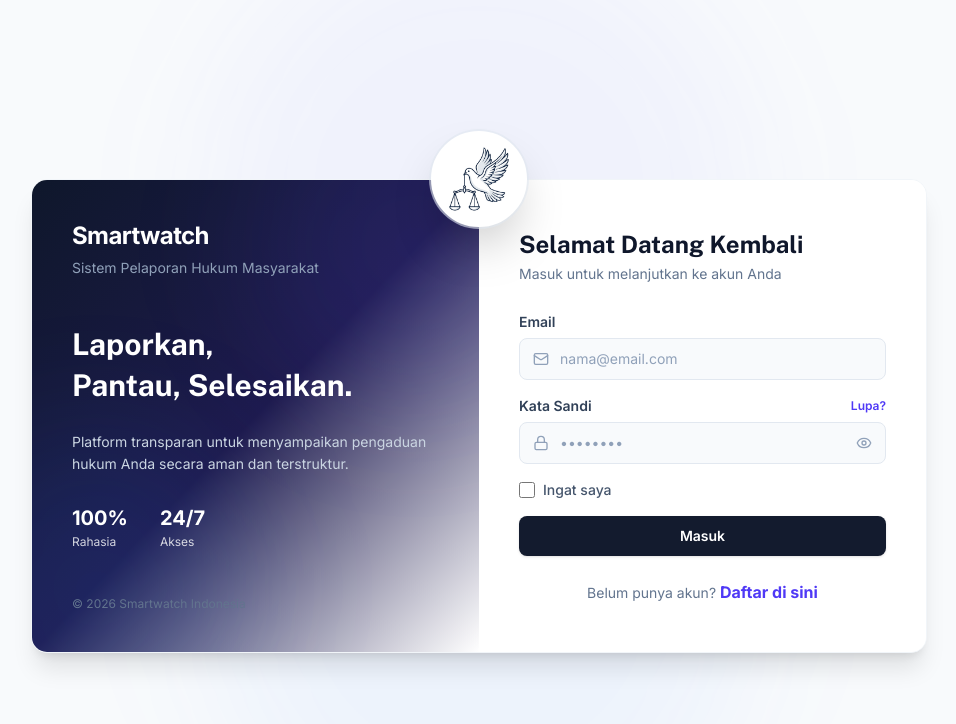
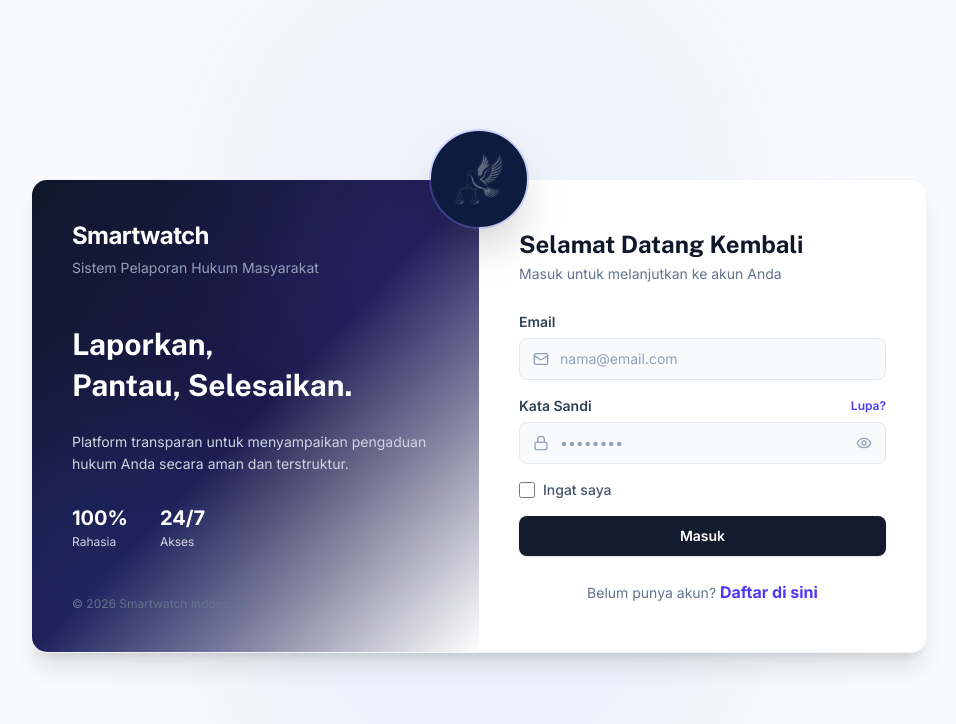
Before and after one commit to deysenwj/Smartwatch, a React (Vite) app: page / in a window 1280 px wide. Shown: the top 724 px of the page, without its empty margins (161-1117 px from the left). Built offline with nearby package versions, Linux system fonts and the light colour scheme.

Commit message:
Logo dove: dark navy bg #0d1b3e, seamless container all components

```diff
--- a/src/app/components/AdminPage.tsx
+++ b/src/app/components/AdminPage.tsx
@@ -640,8 +640,8 @@ export function AdminPage({ user, notifs, onRefreshNotifs, isDark, onToggleDark,
         {/* Logo */}
         <div className="flex items-center justify-between px-5 h-16 border-b border-slate-800 shrink-0">
           <div className="flex items-center gap-3">
-            <div className="w-9 h-9 bg-white rounded-lg flex items-center justify-center shrink-0 overflow-hidden shadow border border-slate-700">
-              <img src={systemLogo} alt="Logo" className="w-[85%] h-[85%] object-contain" />
+            <div className="w-9 h-9 bg-[#0d1b3e] rounded-lg flex items-center justify-center shrink-0 overflow-hidden shadow-md">
+              <img src={systemLogo} alt="Logo" className="w-full h-full object-cover" />
             </div>
             <div>
               <p className="font-bold text-sm text-white leading-tight">Smartwatch</p>
--- a/src/app/components/LoginPage.tsx
+++ b/src/app/components/LoginPage.tsx
@@ -117,8 +117,8 @@ export function LoginPage({ onLogin, onGoRegister }: Props) {
       <div className="relative w-full max-w-4xl mt-8 z-10">
 
         {/* Floating Logo: top center, circular, half-inside/half-outside */}
-        <div className="absolute top-0 left-1/2 -translate-x-1/2 -translate-y-1/2 z-20 w-24 h-24 bg-white rounded-full flex items-center justify-center overflow-hidden shadow-2xl border-4 border-white ring-2 ring-slate-200/60 dark:ring-slate-600/40">
-          <img src={systemLogo} alt="Logo" className="w-[85%] h-[85%] object-contain" />
+        <div className="absolute top-0 left-1/2 -translate-x-1/2 -translate-y-1/2 z-20 w-24 h-24 bg-[#0d1b3e] rounded-full flex items-center justify-center overflow-hidden shadow-2xl border-4 border-[#0d1b3e] ring-2 ring-indigo-400/30 dark:ring-indigo-500/20">
+          <img src={systemLogo} alt="Logo" className="w-full h-full object-cover" />
         </div>
 
         <div className="w-full bg-white dark:bg-slate-900 rounded-2xl shadow-xl border border-slate-100 dark:border-slate-800/80 overflow-hidden flex flex-col md:flex-row relative z-10">
--- a/src/app/components/RegisterPage.tsx
+++ b/src/app/components/RegisterPage.tsx
@@ -136,8 +136,8 @@ export function RegisterPage({ onRegister, onGoLogin }: Props) {
       <div className="relative w-full max-w-4xl mt-8 z-10">
 
         {/* Floating Logo: top center, circular, half-inside/half-outside */}
-        <div className="absolute top-0 left-1/2 -translate-x-1/2 -translate-y-1/2 z-20 w-24 h-24 bg-white rounded-full flex items-center justify-center overflow-hidden shadow-2xl border-4 border-white ring-2 ring-slate-200/60 dark:ring-slate-600/40">
-          <img src={systemLogo} alt="Logo" className="w-[85%] h-[85%] object-contain" />
+        <div className="absolute top-0 left-1/2 -translate-x-1/2 -translate-y-1/2 z-20 w-24 h-24 bg-[#0d1b3e] rounded-full flex items-center justify-center overflow-hidden shadow-2xl border-4 border-[#0d1b3e] ring-2 ring-indigo-400/30 dark:ring-indigo-500/20">
+          <img src={systemLogo} alt="Logo" className="w-full h-full object-cover" />
         </div>
 
         <div className="w-full bg-white dark:bg-slate-900 rounded-2xl shadow-xl border border-slate-100 dark:border-slate-800/80 overflow-hidden flex flex-col md:flex-row relative z-10">
--- a/src/app/components/Sidebar.tsx
+++ b/src/app/components/Sidebar.tsx
@@ -59,8 +59,8 @@ export function Sidebar({ currentPage, onNavigate, onLogout, isOpen, onClose, us
         {/* Logo */}
         <div className="flex items-center justify-between px-5 h-16 border-b border-slate-200 dark:border-slate-700/60 shrink-0">
           <div className="flex items-center gap-3">
-            <div className="w-9 h-9 bg-white rounded-lg flex items-center justify-center shrink-0 overflow-hidden shadow border border-slate-200 dark:border-slate-600">
-              <img src={systemLogo} alt="Logo" className="w-[85%] h-[85%] object-contain" />
+            <div className="w-9 h-9 bg-[#0d1b3e] rounded-lg flex items-center justify-center shrink-0 overflow-hidden shadow-md">
+              <img src={systemLogo} alt="Logo" className="w-full h-full object-cover" />
             </div>
             <div>
               <p className="font-bold text-sm leading-tight text-slate-900 dark:text-white">Smartwatch</p>
```
Also changed, not shown: src/imports/system_logo_black.png.
